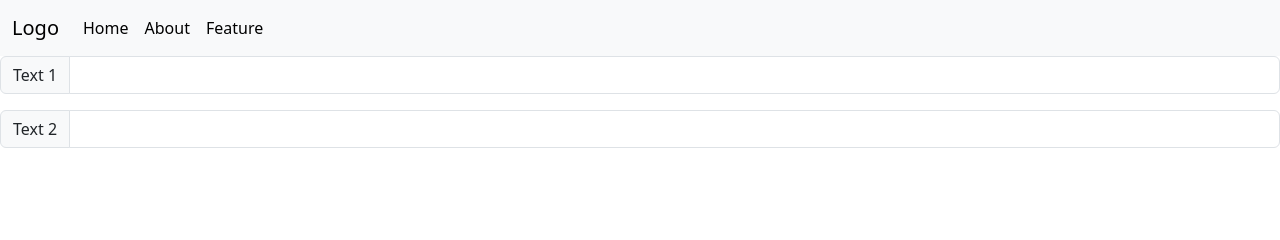
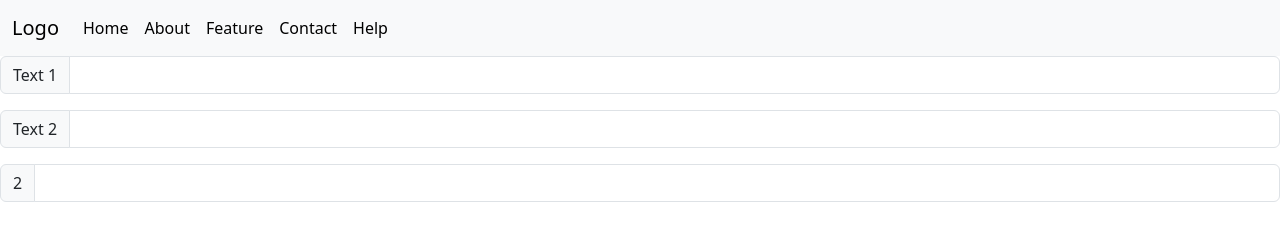
Before and after one commit to SurajSwarnkar1001/git-practice, a plain HTML site: page index.html in a window 1280 px wide. Drawn offline with nearby package versions, Linux system fonts and the light colour scheme.

Commit message:
dev commit

```diff
--- a/index.html
+++ b/index.html
@@ -33,13 +33,13 @@
                             <a class="nav-link active" aria-current="page" href="#">Feature</a>
                         </li>
 
-                    <!-- <li class="nav-item">
+                     <li class="nav-item">
                             <a class="nav-link active" aria-current="page" href="#">Contact</a>
                         </li>
 
                         <li class="nav-item">
                             <a class="nav-link active" aria-current="page" href="#">Help</a>
-                        </li> -->
+                        </li>
 
                     </ul>
                 </div>
@@ -58,10 +58,10 @@
             <input type="text" class="form-control" aria-label="Sizing example input" aria-describedby="inputGroup-sizing-default">
           </div>
 
-          <!-- <div class="input-group mb-3">
+          <div class="input-group mb-3">
             <span class="input-group-text" id="inputGroup-sizing-default">2</span>
             <input type="text" class="form-control" aria-label="Sizing example input" aria-describedby="inputGroup-sizing-default">
-          </div> -->
+          </div>
     </main>
 </body>
 
```
